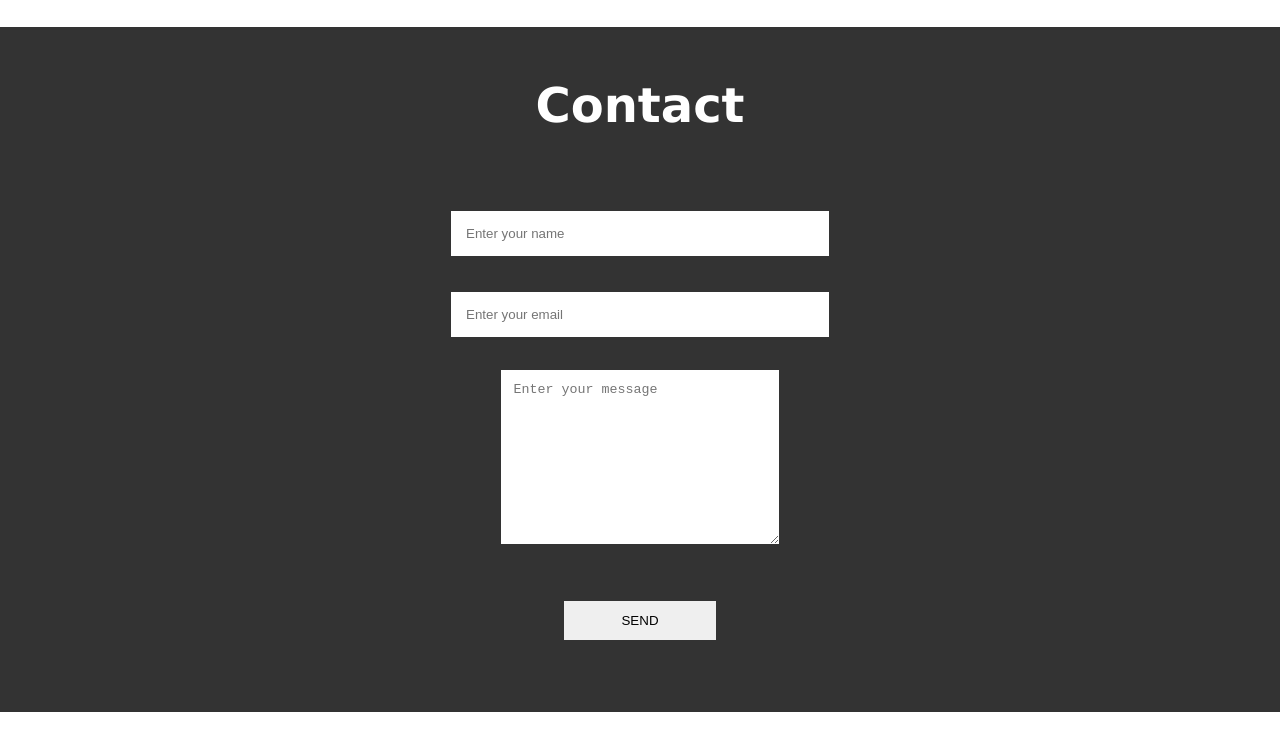
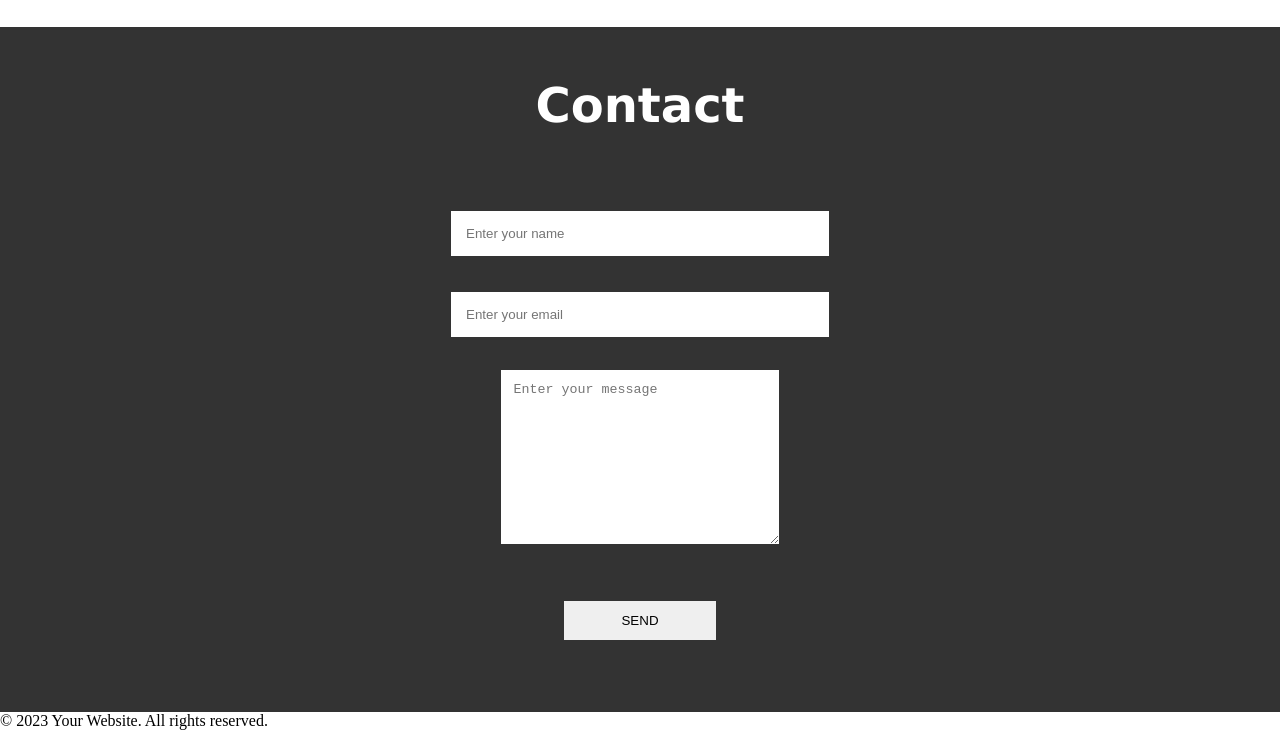
Before and after one commit to Nishant007777/Practice, a plain HTML site: page portfolio.html in a window 1280 px wide. Shown: the part 2511-3241 px from the top of the page. Drawn offline with Linux system fonts and the light colour scheme.

Commit message:
,jytdfytfhf

```diff
--- a/portfolio.html
+++ b/portfolio.html
@@ -316,5 +316,6 @@ display: flex;
             <input type="submit" value="SEND" id="send">
         </form>
      </section>
+     <p>&copy; 2023 Your Website. All rights reserved.</p>
 </body>
 </html>
```
